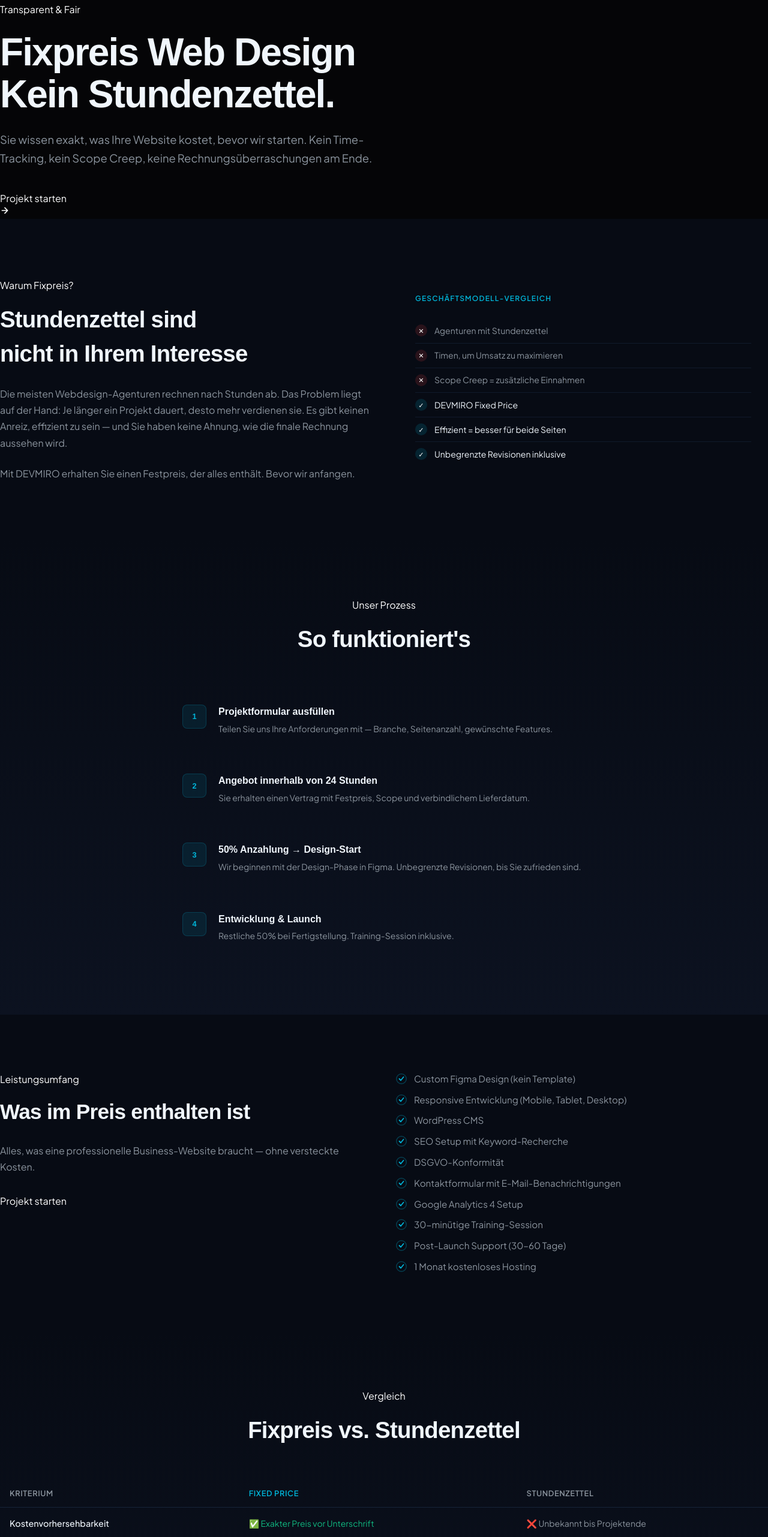
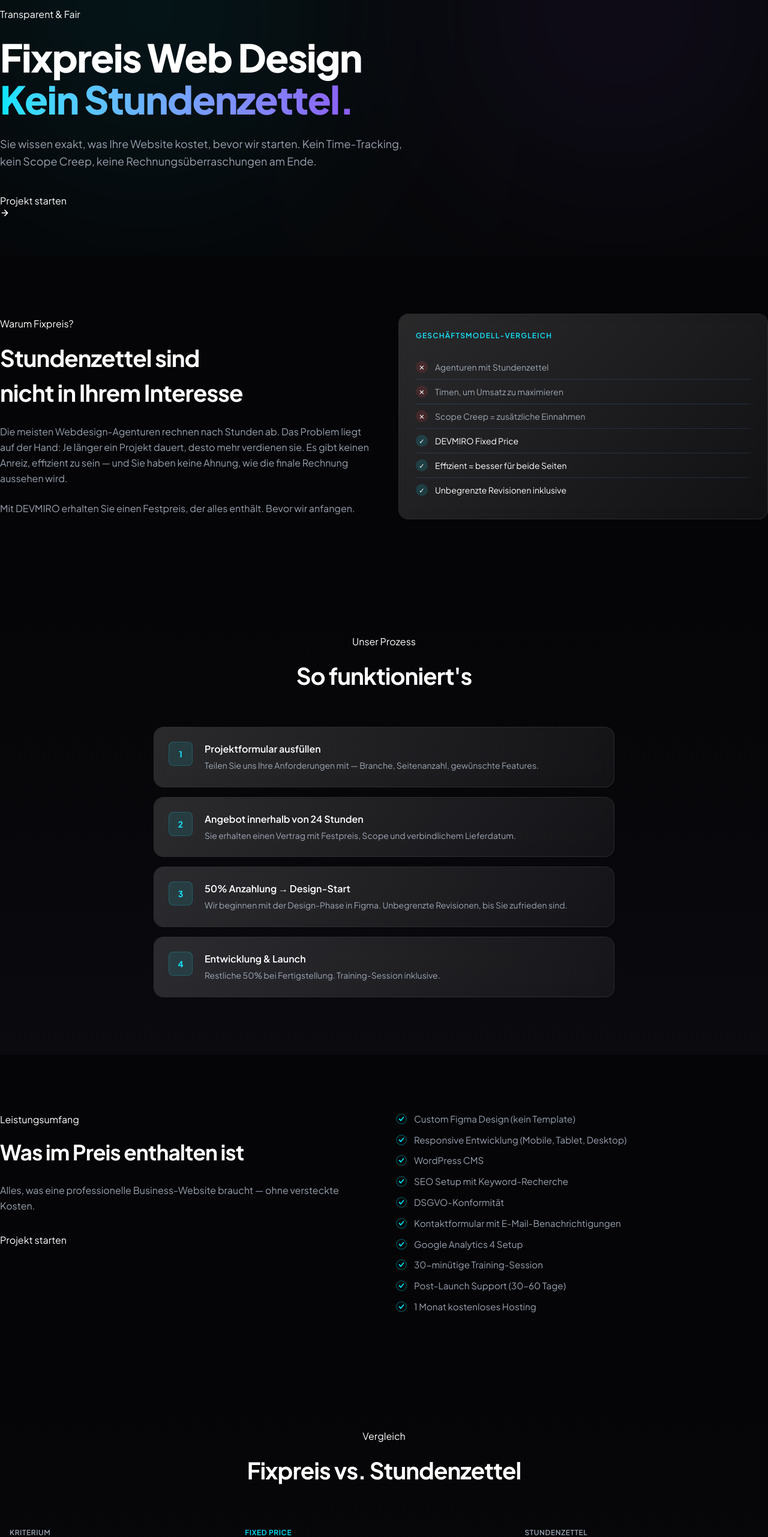
Before and after one commit to devorsomething/devmiro-at, a Next.js app: page /fixed-price in a window 1280 px wide. Shown: the part 234-2797 px from the top of the page at 60% size. Built offline with nearby package versions, Linux system fonts and the light colour scheme.

Commit message:
style: completely redesign fixed-price page to match new 3d premium ui

```diff
--- a/app/fixed-price/page.tsx
+++ b/app/fixed-price/page.tsx
@@ -1,5 +1,6 @@
 import type { Metadata } from "next";
 import Link from "next/link";
+import CategorySwitcher from '@/components/CategorySwitcher';
 
 export const metadata: Metadata = {
   title: "Fixed Price Web Design | DEVMIRO",
@@ -28,38 +29,28 @@
   { criteria: 'Timeline', fixed: { text: '✅ Fix im Vertrag', highlight: true }, hourly: { text: '❌ Oft verzögert', highlight: false } },
 ];
 
-import CategorySwitcher from '@/components/CategorySwitcher';
-
 export default function FixedPricePage() {
   return (
     <>
       {/* Hero */}
-      <section style={{
-        paddingTop: 120, paddingBottom: 6,
-        background: 'radial-gradient(ellipse 70% 50% at 50% 0%, rgba(0,180,216,0.06) 0%, transparent 70%)',
-      }}>
+      <section className="pt-32 pb-16 bg-[#050507] bg-[radial-gradient(ellipse_70%_50%_at_50%_0%,_rgba(0,229,255,0.06)_0%,_transparent_70%)] relative overflow-hidden">
+        <div className="absolute top-0 right-0 w-[500px] h-[500px] bg-[#8B5CF6] rounded-full mix-blend-screen filter blur-[150px] opacity-10 animate-blob"></div>
+        <div className="absolute top-0 left-0 w-[500px] h-[500px] bg-[#00E5FF] rounded-full mix-blend-screen filter blur-[150px] opacity-10 animate-blob animation-delay-2000"></div>
         <CategorySwitcher />
-        <div className="container-max">
-          <div className="section-tag animate-fade-in-up" style={{ marginBottom: '1.5rem' }}>
+        <div className="container-max relative z-10">
+          <div className="section-tag animate-fade-in-up mb-6">
             Transparent & Fair
           </div>
-          <h1 className="animate-fade-in-up delay-100" style={{
-            fontFamily: "'Space Grotesk', sans-serif",
-            fontSize: 'clamp(2.5rem, 5vw, 4rem)',
-            fontWeight: 800, lineHeight: 1.1,
-            color: '#f0f6fc', marginBottom: '1.5rem', letterSpacing: '-0.03em',
-          }}>
+          <h1 className="text-[clamp(2.5rem,5vw,4rem)] font-extrabold leading-[1.1] text-white mb-6 tracking-tight animate-fade-in-up delay-100">
             Fixpreis Web Design
             <br />
-            <span className="gradient-text">Kein Stundenzettel.</span>
+            <span className="text-transparent bg-clip-text bg-gradient-to-r from-[#00E5FF] to-[#8B5CF6]">Kein Stundenzettel.</span>
           </h1>
-          <p className="animate-fade-in-up delay-200" style={{
-            fontSize: '1.15rem', color: '#8b949e', lineHeight: 1.7, maxWidth: 680, marginBottom: '2.5rem',
-          }}>
+          <p className="text-lg text-gray-400 leading-relaxed max-w-2xl mb-10 animate-fade-in-up delay-200">
             Sie wissen exakt, was Ihre Website kostet, bevor wir starten. Kein Time-Tracking, kein Scope Creep, keine Rechnungsüberraschungen am Ende.
           </p>
-          <div className="animate-fade-in-up delay-300" style={{ display: 'flex', gap: '1rem', flexWrap: 'wrap' }}>
-            <Link href="/start" className="btn-primary">
+          <div className="flex flex-wrap gap-4 animate-fade-in-up delay-300">
+            <Link href="/start" className="btn-glow">
               Projekt starten
               <svg width="16" height="16" viewBox="0 0 24 24" fill="none" stroke="currentColor" strokeWidth="2.5" strokeLinecap="round" strokeLinejoin="round">
                 <path d="M5 12h14M12 5l7 7-7 7"/>
@@ -70,37 +61,23 @@
       </section>
 
       {/* Why Fixed Pricing */}
-      <section style={{ padding: '6rem 0', background: '#070b14' }}>
+      <section className="py-24 bg-[#050507]">
         <div className="container-max">
-          <div style={{
-            display: 'grid',
-            gridTemplateColumns: 'repeat(auto-fit, minmax(300px, 1fr))',
-            gap: '3rem', alignItems: 'center',
-          }}>
+          <div className="grid grid-cols-1 md:grid-cols-2 gap-12 items-center">
             <div>
-              <div className="section-tag" style={{ marginBottom: '1rem' }}>Warum Fixpreis?</div>
-              <h2 style={{
-                fontFamily: "'Space Grotesk', sans-serif",
-                fontSize: 'clamp(1.8rem, 3vw, 2.5rem)',
-                fontWeight: 700, color: '#f0f6fc', marginBottom: '1.5rem', letterSpacing: '-0.02em',
-              }}>
+              <div className="section-tag mb-4">Warum Fixpreis?</div>
+              <h2 className="text-[clamp(1.8rem,3vw,2.5rem)] font-bold text-white mb-6 tracking-tight">
                 Stundenzettel sind<br />nicht in Ihrem Interesse
               </h2>
-              <p style={{ fontSize: '1rem', color: '#8b949e', lineHeight: 1.7, marginBottom: '1.5rem' }}>
+              <p className="text-base text-gray-400 leading-relaxed mb-6">
                 Die meisten Webdesign-Agenturen rechnen nach Stunden ab. Das Problem liegt auf der Hand: Je länger ein Projekt dauert, desto mehr verdienen sie. Es gibt keinen Anreiz, effizient zu sein — und Sie haben keine Ahnung, wie die finale Rechnung aussehen wird.
               </p>
-              <p style={{ fontSize: '1rem', color: '#8b949e', lineHeight: 1.7 }}>
+              <p className="text-base text-gray-400 leading-relaxed">
                 Mit DEVMIRO erhalten Sie einen Festpreis, der alles enthält. Bevor wir anfangen.
               </p>
             </div>
-            <div>
-              <div style={{
-                background: 'var(--bg-card)',
-                border: '1px solid var(--border)',
-                borderRadius: 12,
-                padding: '1.75rem',
-              }}>
-                <div style={{ fontSize: '0.75rem', fontWeight: 600, letterSpacing: '0.1em', textTransform: 'uppercase', color: '#00b4d8', marginBottom: '1.5rem' }}>
+            <div className="card-3d glass-panel group p-7 rounded-xl">
+                <div className="text-xs font-semibold tracking-widest uppercase text-[#00E5FF] mb-6">
                   Geschäftsmodell-Vergleich
                 </div>
                 {[
@@ -111,66 +88,46 @@
                   { label: 'Effizient = besser für beide Seiten', problem: false },
                   { label: 'Unbegrenzte Revisionen inklusive', problem: false },
                 ].map((item, i) => (
-                  <div key={i} style={{
-                    display: 'flex', alignItems: 'center', gap: '0.75rem',
-                    padding: '0.6rem 0',
-                    borderBottom: i < 5 ? '1px solid rgba(26,42,66,0.5)' : 'none',
-                  }}>
-                    <div style={{
-                      width: 20, height: 20, borderRadius: '50%',
-                      background: item.problem ? 'rgba(239,68,68,0.15)' : 'rgba(0,180,216,0.15)',
-                      display: 'flex', alignItems: 'center', justifyContent: 'center', flexShrink: 0,
-                    }}>
-                      <span style={{ fontSize: '0.7rem' }}>{item.problem ? '✕' : '✓'}</span>
+                  <div key={i} className={`flex items-center gap-3 py-2.5 ${i < 5 ? 'border-b border-gray-800' : ''}`}>
+                    <div className={`w-5 h-5 rounded-full flex items-center justify-center shrink-0 ${item.problem ? 'bg-red-500/15' : 'bg-[#00E5FF]/15'}`}>
+                      <span className="text-[0.7rem]">{item.problem ? '✕' : '✓'}</span>
                     </div>
-                    <span style={{ fontSize: '0.875rem', color: item.problem ? '#8b949e' : '#f0f6fc' }}>
+                    <span className={`text-sm ${item.problem ? 'text-gray-400' : 'text-white'}`}>
                       {item.label}
                     </span>
                   </div>
                 ))}
-              </div>
             </div>
           </div>
         </div>
       </section>
 
       {/* How It Works */}
-      <section style={{ padding: '6rem 0', background: 'linear-gradient(180deg, #070b14 0%, #0c1220 100%)' }}>
+      <section className="py-24 bg-gradient-to-b from-[#050507] to-[#0A0A0F]">
         <div className="container-max">
-          <div style={{ textAlign: 'center', marginBottom: '3.5rem' }}>
-            <div className="section-tag" style={{ marginBottom: '1rem' }}>Unser Prozess</div>
-            <h2 style={{
-              fontFamily: "'Space Grotesk', sans-serif",
-              fontSize: 'clamp(1.8rem, 3vw, 2.5rem)',
-              fontWeight: 700, color: '#f0f6fc', letterSpacing: '-0.02em',
-            }}>
+          <div className="text-center mb-14">
+            <div className="section-tag mb-4 inline-block">Unser Prozess</div>
+            <h2 className="text-[clamp(1.8rem,3vw,2.5rem)] font-bold text-white tracking-tight">
               So funktioniert's
             </h2>
           </div>
 
-          <div style={{ display: 'flex', flexDirection: 'column', gap: '1rem', maxWidth: 720, margin: '0 auto' }}>
+          <div className="flex flex-col gap-4 max-w-3xl mx-auto">
             {[
               { num: '1', title: 'Projektformular ausfüllen', desc: 'Teilen Sie uns Ihre Anforderungen mit — Branche, Seitenanzahl, gewünschte Features.' },
               { num: '2', title: 'Angebot innerhalb von 24 Stunden', desc: 'Sie erhalten einen Vertrag mit Festpreis, Scope und verbindlichem Lieferdatum.' },
               { num: '3', title: '50% Anzahlung → Design-Start', desc: 'Wir beginnen mit der Design-Phase in Figma. Unbegrenzte Revisionen, bis Sie zufrieden sind.' },
               { num: '4', title: 'Entwicklung & Launch', desc: 'Restliche 50% bei Fertigstellung. Training-Session inklusive.' },
             ].map((step, i) => (
-              <div key={i} className="card" style={{ padding: '1.5rem', display: 'flex', gap: '1.25rem', alignItems: 'flex-start' }}>
-                <div style={{
-                  width: 40, height: 40, borderRadius: 8,
-                  background: 'rgba(0,180,216,0.1)',
-                  border: '1px solid rgba(0,180,216,0.2)',
-                  display: 'flex', alignItems: 'center', justifyContent: 'center', flexShrink: 0,
-                  fontFamily: "'Space Grotesk', sans-serif",
-                  fontSize: '0.8rem', fontWeight: 700, color: '#00b4d8',
-                }}>
+              <div key={i} className="card-3d glass-panel group p-6 flex gap-5 items-start rounded-xl">
+                <div className="w-10 h-10 rounded-lg bg-[#00E5FF]/10 border border-[#00E5FF]/20 flex items-center justify-center shrink-0 font-bold text-[#00E5FF] text-sm">
                   {step.num}
                 </div>
                 <div>
-                  <h3 style={{ fontFamily: "'Space Grotesk', sans-serif", fontSize: '1rem', fontWeight: 600, color: '#f0f6fc', marginBottom: '0.3rem' }}>
+                  <h3 className="text-base font-semibold text-white mb-1">
                     {step.title}
                   </h3>
-                  <p style={{ fontSize: '0.875rem', color: '#8b949e', lineHeight: 1.6 }}>
+                  <p className="text-sm text-gray-400 leading-relaxed">
                     {step.desc}
                   </p>
                 </div>
@@ -181,34 +138,26 @@
       </section>
 
       {/* What's Included */}
-      <section style={{ padding: '6rem 0', background: '#070b14' }}>
+      <section className="py-24 bg-[#050507]">
         <div className="container-max">
-          <div style={{
-            display: 'grid',
-            gridTemplateColumns: 'repeat(auto-fit, minmax(300px, 1fr))',
-            gap: '2.5rem', alignItems: 'start',
-          }}>
+          <div className="grid grid-cols-1 md:grid-cols-2 gap-10 items-start">
             <div>
-              <div className="section-tag" style={{ marginBottom: '1rem' }}>Leistungsumfang</div>
-              <h2 style={{
-                fontFamily: "'Space Grotesk', sans-serif",
-                fontSize: 'clamp(1.8rem, 3vw, 2.2rem)',
-                fontWeight: 700, color: '#f0f6fc', marginBottom: '1.5rem', letterSpacing: '-0.02em',
-              }}>
+              <div className="section-tag mb-4">Leistungsumfang</div>
+              <h2 className="text-[clamp(1.8rem,3vw,2.2rem)] font-bold text-white mb-6 tracking-tight">
                 Was im Preis enthalten ist
               </h2>
-              <p style={{ fontSize: '1rem', color: '#8b949e', lineHeight: 1.7, marginBottom: '2rem' }}>
+              <p className="text-base text-gray-400 leading-relaxed mb-8">
                 Alles, was eine professionelle Business-Website braucht — ohne versteckte Kosten.
               </p>
-              <Link href="/start" className="btn-primary">Projekt starten</Link>
+              <Link href="/start" className="btn-glow">Projekt starten</Link>
             </div>
             <div>
-              <ul style={{ listStyle: 'none', padding: 0, margin: 0, display: 'flex', flexDirection: 'column', gap: '0.75rem' }}>
+              <ul className="flex flex-col gap-3">
                 {included.map((item, i) => (
-                  <li key={i} style={{ display: 'flex', alignItems: 'flex-start', gap: '0.75rem', fontSize: '0.95rem', color: '#8b949e' }}>
-                    <svg width="18" height="18" viewBox="0 0 18 18" fill="none" style={{ flexShrink: 0, marginTop: 2 }}>
-                      <circle cx="9" cy="9" r="8.25" stroke="rgba(0,180,216,0.3)" strokeWidth="1.5"/>
-                      <path d="M5.5 9l2.5 2.5L12.5 6" stroke="#00b4d8" strokeWidth="1.8" strokeLinecap="round" strokeLinejoin="round"/>
+                  <li key={i} className="flex items-start gap-3 text-[0.95rem] text-gray-400">
+                    <svg width="18" height="18" viewBox="0 0 18 18" fill="none" className="shrink-0 mt-[2px]">
+                      <circle cx="9" cy="9" r="8.25" stroke="rgba(0,229,255,0.3)" strokeWidth="1.5"/>
+                      <path d="M5.5 9l2.5 2.5L12.5 6" stroke="#00E5FF" strokeWidth="1.8" strokeLinecap="round" strokeLinejoin="round"/>
                     </svg>
                     {item}
                   </li>
@@ -220,47 +169,40 @@
       </section>
 
       {/* Comparison Table */}
-      <section style={{ padding: '6rem 0', background: 'linear-gradient(180deg, #070b14 0%, #0c1220 100%)' }}>
+      <section className="py-24 bg-gradient-to-b from-[#050507] to-[#0A0A0F]">
         <div className="container-max">
-          <div style={{ textAlign: 'center', marginBottom: '3.5rem' }}>
-            <div className="section-tag" style={{ marginBottom: '1rem' }}>Vergleich</div>
-            <h2 style={{
-              fontFamily: "'Space Grotesk', sans-serif",
-              fontSize: 'clamp(1.8rem, 3vw, 2.5rem)',
-              fontWeight: 700, color: '#f0f6fc', letterSpacing: '-0.02em',
-            }}>
+          <div className="text-center mb-14">
+            <div className="section-tag mb-4 inline-block">Vergleich</div>
+            <h2 className="text-[clamp(1.8rem,3vw,2.5rem)] font-bold text-white tracking-tight">
               Fixpreis vs. Stundenzettel
             </h2>
           </div>
 
-          <div style={{ overflowX: 'auto' }}>
-            <table style={{
-              width: '100%', borderCollapse: 'collapse',
-              minWidth: 600,
-            }}>
+          <div className="overflow-x-auto">
+            <table className="w-full min-w-[600px] border-collapse">
               <thead>
-                <tr style={{ borderBottom: '1px solid rgba(26,42,66,0.8)' }}>
-                  <th style={{ textAlign: 'left', padding: '0.75rem 1rem', fontSize: '0.8rem', fontWeight: 600, color: '#8b949e', letterSpacing: '0.05em', textTransform: 'uppercase' }}>
+                <tr className="border-b border-gray-800">
+                  <th className="text-left p-3 px-4 text-xs font-semibold text-gray-400 tracking-wider uppercase">
                     Kriterium
                   </th>
-                  <th style={{ textAlign: 'left', padding: '0.75rem 1rem', fontSize: '0.8rem', fontWeight: 600, color: '#00b4d8', letterSpacing: '0.05em', textTransform: 'uppercase' }}>
+                  <th className="text-left p-3 px-4 text-xs font-semibold text-[#00E5FF] tracking-wider uppercase">
                     Fixed Price
                   </th>
-                  <th style={{ textAlign: 'left', padding: '0.75rem 1rem', fontSize: '0.8rem', fontWeight: 600, color: '#8b949e', letterSpacing: '0.05em', textTransform: 'uppercase' }}>
+                  <th className="text-left p-3 px-4 text-xs font-semibold text-gray-400 tracking-wider uppercase">
                     Stundenzettel
                   </th>
                 </tr>
               </thead>
               <tbody>
                 {comparison.map((row, i) => (
-                  <tr key={i} style={{ borderBottom: '1px solid rgba(26,42,66,0.4)' }}>
-                    <td style={{ padding: '1rem', fontSize: '0.9rem', color: '#f0f6fc', fontWeight: 500 }}>
+                  <tr key={i} className="border-b border-gray-800/50">
+                    <td className="p-4 text-sm text-white font-medium">
                       {row.criteria}
                     </td>
-                    <td style={{ padding: '1rem', fontSize: '0.875rem', color: row.fixed.highlight ? '#10b981' : '#8b949e' }}>
+                    <td className={`p-4 text-sm ${row.fixed.highlight ? 'text-emerald-500' : 'text-gray-400'}`}>
                       {row.fixed.text}
                     </td>
-                    <td style={{ padding: '1rem', fontSize: '0.875rem', color: row.hourly.highlight ? '#ef4444' : '#8b949e' }}>
+                    <td className={`p-4 text-sm ${row.hourly.highlight ? 'text-red-500' : 'text-gray-400'}`}>
                       {row.hourly.text}
                     </td>
                   </tr>
@@ -272,37 +214,30 @@
       </section>
 
       {/* FAQ */}
-      <section style={{ padding: '6rem 0', background: '#070b14' }}>
-        <div className="container-max" style={{ maxWidth: 800 }}>
-          <div style={{ textAlign: 'center', marginBottom: '3rem' }}>
-            <div className="section-tag" style={{ marginBottom: '1rem' }}>Fragen & Antworten</div>
-            <h2 style={{
-              fontFamily: "'Space Grotesk', sans-serif",
-              fontSize: 'clamp(1.8rem, 3vw, 2.5rem)',
-              fontWeight: 700, color: '#f0f6fc', letterSpacing: '-0.02em',
-            }}>
+      <section className="py-24 bg-[#050507]">
+        <div className="container-max max-w-4xl">
+          <div className="text-center mb-12">
+            <div className="section-tag mb-4 inline-block">Fragen & Antworten</div>
+            <h2 className="text-[clamp(1.8rem,3vw,2.5rem)] font-bold text-white tracking-tight">
               Häufige Fragen
             </h2>
           </div>
 
-          <div style={{ display: 'flex', flexDirection: 'column', gap: '1rem' }}>
+          <div className="flex flex-col gap-4">
             {[
               { q: 'Können wir nach dem Start Seiten hinzufügen?', a: 'Ja, zusätzliche Seiten werden als separater Fixpreis-Posten angeboten — keine Überraschungen.' },
               { q: 'Was, wenn wir mit dem Design nicht zufrieden sind?', a: 'Unbegrenzte Revisionen sind im Preis enthalten. Der Preis bleibt gleich, egal wie viele Anpassungen Sie brauchen.' },
               { q: 'Wie läuft die Bezahlung ab?', a: '50% Anzahlung bei Auftragserteilung. Restliche 50% bei Fertigstellung und vor dem Launch.' },
               { q: 'Was kostet das Hosting nach dem Launch?', a: 'Der erste Monat ist gratis. Danach € 99/Monat — optional, keine Mindestlaufzeit.' },
             ].map((faq, i) => (
-              <details key={i} className="card" style={{ padding: '1.5rem', cursor: 'pointer' }}>
-                <summary style={{
-                  listStyle: 'none', fontWeight: 600, color: '#f0f6fc',
-                  fontSize: '1rem', display: 'flex', justifyContent: 'space-between', alignItems: 'center', cursor: 'pointer',
-                }}>
+              <details key={i} className="card-3d glass-panel group p-6 rounded-xl cursor-pointer">
+                <summary className="list-none font-semibold text-white text-base flex justify-between items-center cursor-pointer">
                   {faq.q}
-                  <svg width="16" height="16" viewBox="0 0 24 24" fill="none" stroke="#00b4d8" strokeWidth="2" strokeLinecap="round" style={{ flexShrink: 0, marginLeft: '1rem' }}>
+                  <svg width="16" height="16" viewBox="0 0 24 24" fill="none" stroke="#00E5FF" strokeWidth="2" strokeLinecap="round" className="shrink-0 ml-4">
                     <polyline points="6,9 12,15 18,9"/>
                   </svg>
                 </summary>
-                <p style={{ marginTop: '1rem', fontSize: '0.9rem', color: '#8b949e', lineHeight: 1.7 }}>
+                <p className="mt-4 text-sm text-gray-400 leading-relaxed">
                   {faq.a}
                 </p>
               </details>
@@ -312,19 +247,15 @@
       </section>
 
       {/* CTA */}
-      <section style={{ padding: '5rem 0', background: 'linear-gradient(135deg, rgba(0,180,216,0.04) 0%, rgba(0,180,216,0.01) 100%)' }}>
-        <div className="container-max" style={{ textAlign: 'center' }}>
-          <h2 style={{
-            fontFamily: "'Space Grotesk', sans-serif",
-            fontSize: 'clamp(1.8rem, 3vw, 2.5rem)',
-            fontWeight: 700, color: '#f0f6fc', marginBottom: '1rem', letterSpacing: '-0.02em',
-          }}>
+      <section className="py-20 bg-gradient-to-br from-[#00E5FF]/5 to-[#8B5CF6]/5">
+        <div className="container-max text-center">
+          <h2 className="text-[clamp(1.8rem,3vw,2.5rem)] font-bold text-white mb-4 tracking-tight">
             Bereit für einen Fixpreis?
           </h2>
-          <p style={{ fontSize: '1rem', color: '#8b949e', marginBottom: '2rem' }}>
+          <p className="text-base text-gray-400 mb-8">
             Formular ausfüllen — Angebot innerhalb von 24 Stunden.
           </p>
-          <Link href="/start" className="btn-primary" style={{ fontSize: '1rem', padding: '0.9rem 2rem' }}>
+          <Link href="/start" className="btn-glow text-base px-8 py-3">
             Projekt starten
           </Link>
         </div>
```
